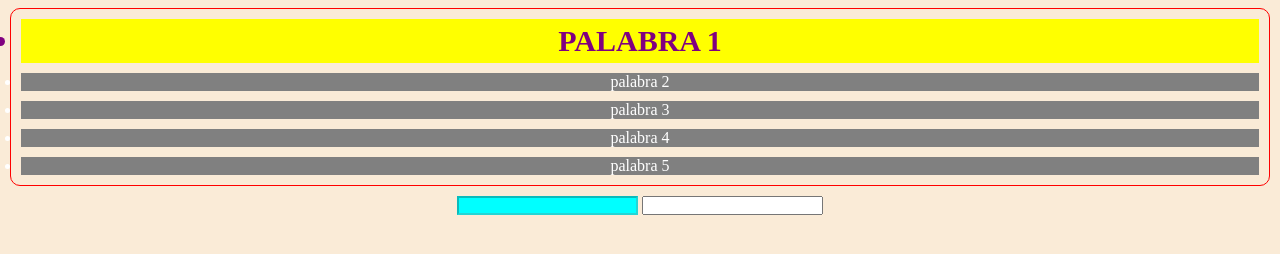
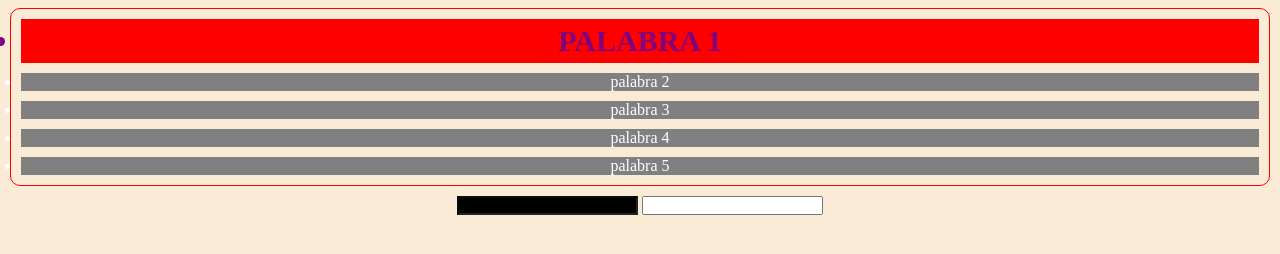
Before and after one commit to 2002-21-12/practiceFriday, a plain HTML site: page html/estilos.html in a window 1280 px wide. In both pictures the pointer is over the item "PALABRA 1". Shown: the part 58-312 px from the top of the page. Drawn offline with Linux system fonts and the light colour scheme.

Commit message:
modificacion

```diff
--- a/css/style.css
+++ b/css/style.css
@@ -31,10 +31,10 @@ h1{
 }
 /* selector por atributo [*/
 [disabled]{
-    background-color: aqua;
+    background-color:black;
 }
 /* seudoclases */
 .word_group:hover{
-    background-color: yellow;
+    background-color: red;
     padding: 5px;
 }
```
